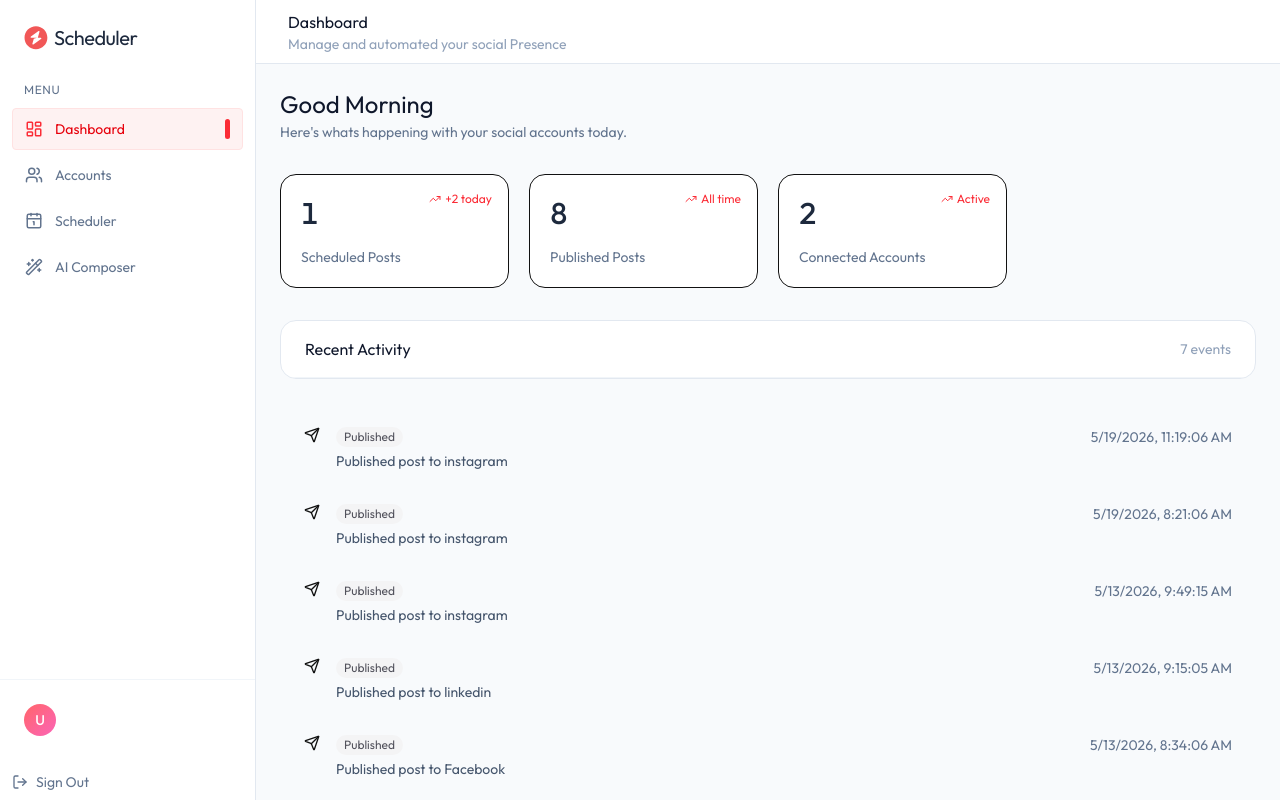
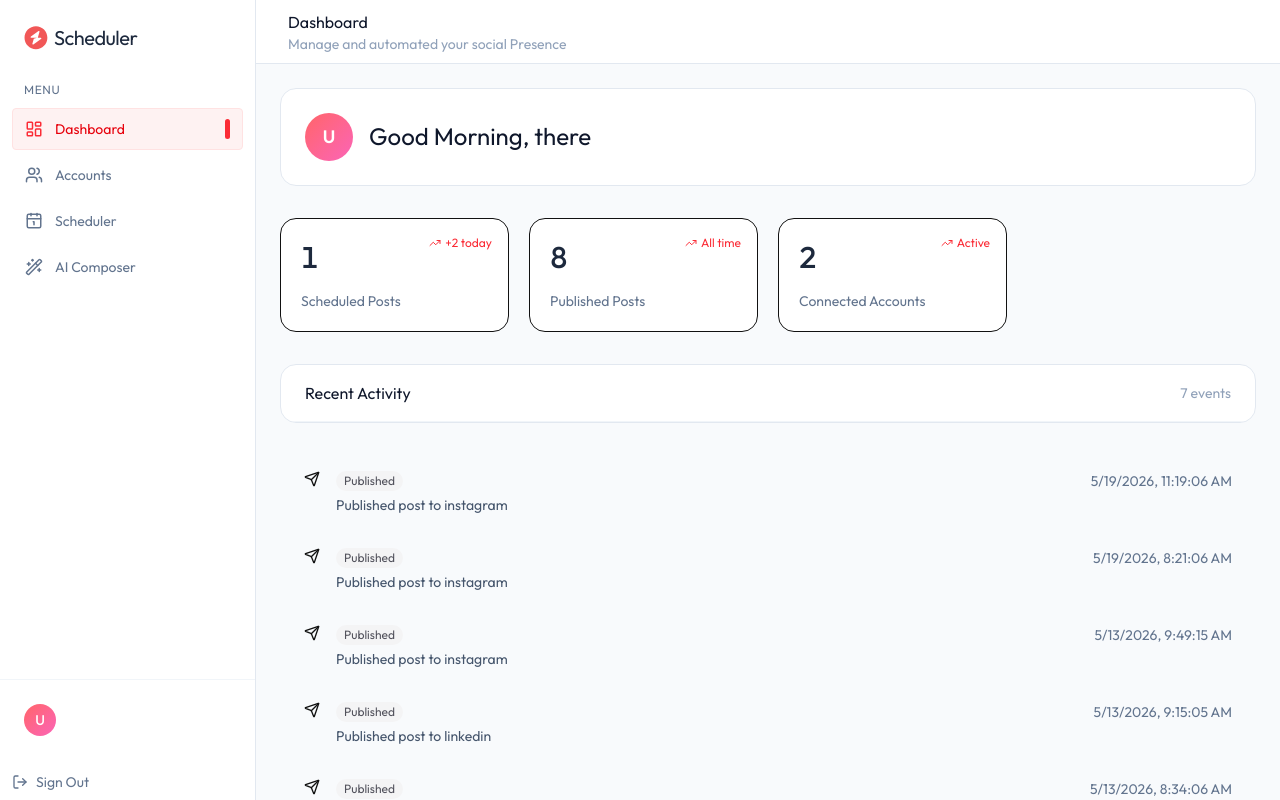
Before and after one commit to RohitMathur747/Social-Scheduler, a React (Vite) app in the folder client/: page /dashboard in a window 1280 px wide. Built offline with nearby package versions, Linux system fonts and the light colour scheme; no server answers.

Commit message:
Day 14 - All fixed is DOne!!!

```diff
--- a/client/src/components/Sidebar.tsx
+++ b/client/src/components/Sidebar.tsx
@@ -1,13 +1,12 @@
 import {
   Calendar1Icon,
   LayoutDashboardIcon,
-  LogOut,
   LogOutIcon,
   UsersIcon,
   Wand2Icon,
 } from "lucide-react";
 import React from "react";
-import { NavLink, useLocation } from "react-router-dom";
+import { NavLink, useLocation, useNavigate } from "react-router-dom";
 import { useAuth } from "../context/authContext.tsx";
 
 const Sidebar = ({
@@ -20,6 +19,7 @@ const Sidebar = ({
   const { logout, user } = useAuth();
 
   const location = useLocation();
+  const navigate = useNavigate();
 
   const navItems = [
     { name: "Dashboard", icon: LayoutDashboardIcon, path: "/dashboard" },
@@ -91,7 +91,10 @@ const Sidebar = ({
       </div>
 
       <button
-        onClick={logout}
+        onClick={() => {
+          logout();
+          navigate("/login");
+        }}
         className="mt-1 flex items-center gap-2 px-3 py-2 w-full rounded text-sm text-slate-500 hover:bg-red-50 hover:text-red-500 transition-all duration-150"
       >
         <LogOutIcon className="size-4" />
--- a/client/src/pages/Dashboard.tsx
+++ b/client/src/pages/Dashboard.tsx
@@ -4,7 +4,6 @@ import {
   Clock1Icon,
   SendIcon,
   Share2Icon,
-  TrendingUp,
   TrendingUpIcon,
 } from "lucide-react";
 import React, { useEffect, useState } from "react";
@@ -13,8 +12,10 @@ import {
   dummyActivityData,
   dummyPostsData,
 } from "../assets/assets";
+import { useAuth } from "../context/authContext.tsx";
 
 const Dashboard = () => {
+  const { user } = useAuth();
   const [stats, setStats] = useState({
     scheduled: 0,
     published: 0,
@@ -70,11 +71,18 @@ const Dashboard = () => {
   return (
     <div className="space-y-8">
       {/* welcome */}
-      <div>
-        <h2 className="text-2xl text-slate-900">Good Morning</h2>
-        <p className="text-slate-500 text-sm mt-0.5">
-          Here's whats happening with your social accounts today.
-        </p>
+      <div className="bg-white border border-slate-200 rounded-2xl p-6 flex items-center gap-4">
+        <div className="size-12 rounded-full bg-linear-to-br from-red-400 to-pink-400 flex items-center justify-center text-white text-lg font-semibold shrink-0">
+          {user?.name?.charAt(0).toUpperCase() || "U"}
+        </div>
+        <div className="flex-1 min-w-0">
+          <h2 className="text-2xl text-slate-900">
+            Good Morning, {user?.name || "there"}
+          </h2>
+          <p className="text-slate-500 text-sm mt-0.5 truncate">
+            {user?.email}
+          </p>
+        </div>
       </div>
 
       {/* Stat cards */}
--- a/client/src/pages/Login.tsx
+++ b/client/src/pages/Login.tsx
@@ -23,7 +23,7 @@ export default function Login() {
         `/api/auth/${loginState ? "login" : "register"}`,
         { name, email, password },
       );
-      login(data.user, data.token);
+      login({ _id: data._id, name: data.name, email: data.email }, data.token);
       navigate("/dashboard");
     } catch (error: any) {
       toast.error(
```
